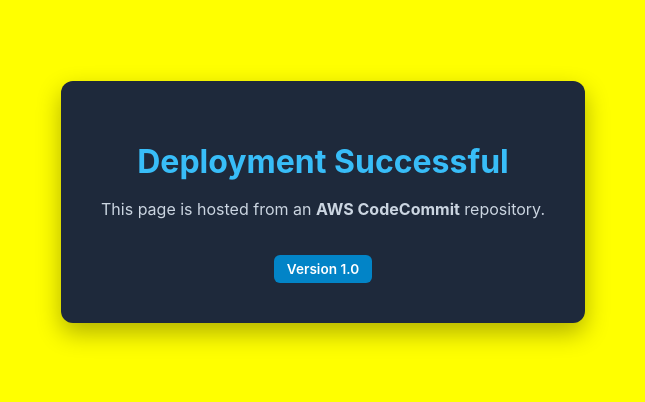
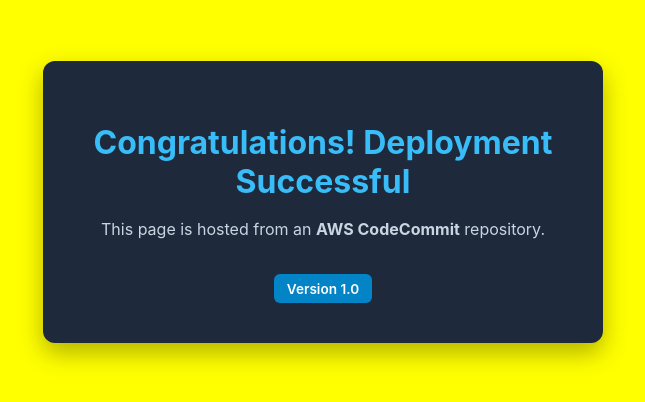
Before and after one commit to rithwik986/my-nodejs-app, a website: page index.html in a window 1280 px wide. Shown: the part 198-600 px from the top of the page, without its empty margins (317-962 px from the left). Drawn offline with Linux system fonts and the light colour scheme.

Commit message:
Update deployment message to include congratulations

```diff
--- a/index.html
+++ b/index.html
@@ -45,7 +45,7 @@
 </head>
 <body>
   <div class="card">
-    <h1>Deployment Successful</h1>
+    <h1>Congratulations! Deployment Successful</h1>
     <p>This page is hosted from an <strong>AWS CodeCommit</strong> repository.</p>
     <div class="badge">Version 1.0</div>
   </div>
```
